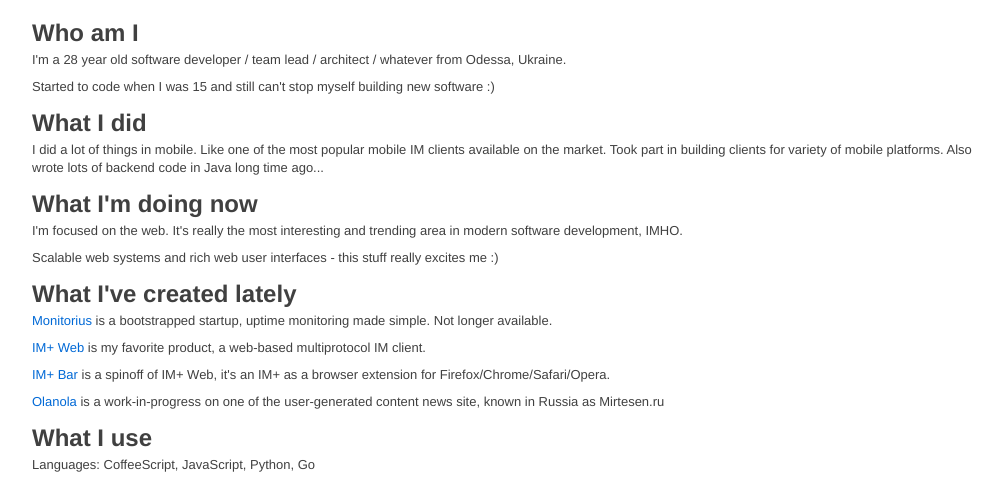
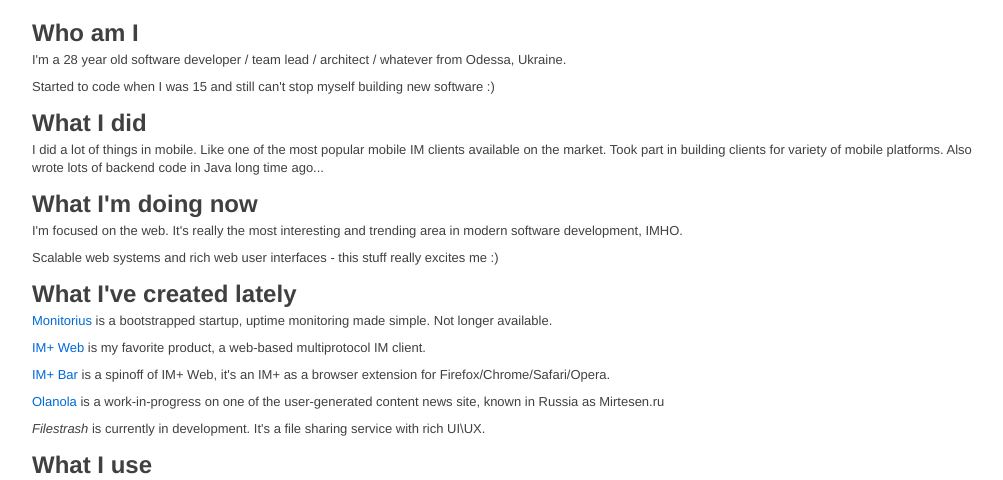
Before and after one commit to gothy/gothy.github.com, a plain HTML site: page index.html in a window 1280 px wide. Shown: the part 318-798 px from the top of the page, without its empty margins (138-1141 px from the left). Drawn offline with nearby package versions, Linux system fonts and the light colour scheme.

Commit message:
added Filestrash

```diff
--- a/index.html
+++ b/index.html
@@ -100,6 +100,8 @@ jQuery ->
 		<p><a href="http://olanola.com/" target="_blank">Olanola</a> is a work-in-progress
 			on one of the user-generated content news site, known in Russia as Mirtesen.ru
 		</p>
+		<p><i>Filestrash</i> is currently in development. It's a file sharing service with rich UI\UX.
+		</p>
 
 		<h2>What I use </h2>
 		<p>Languages: CoffeeScript, JavaScript, Python, Go </p>
```
